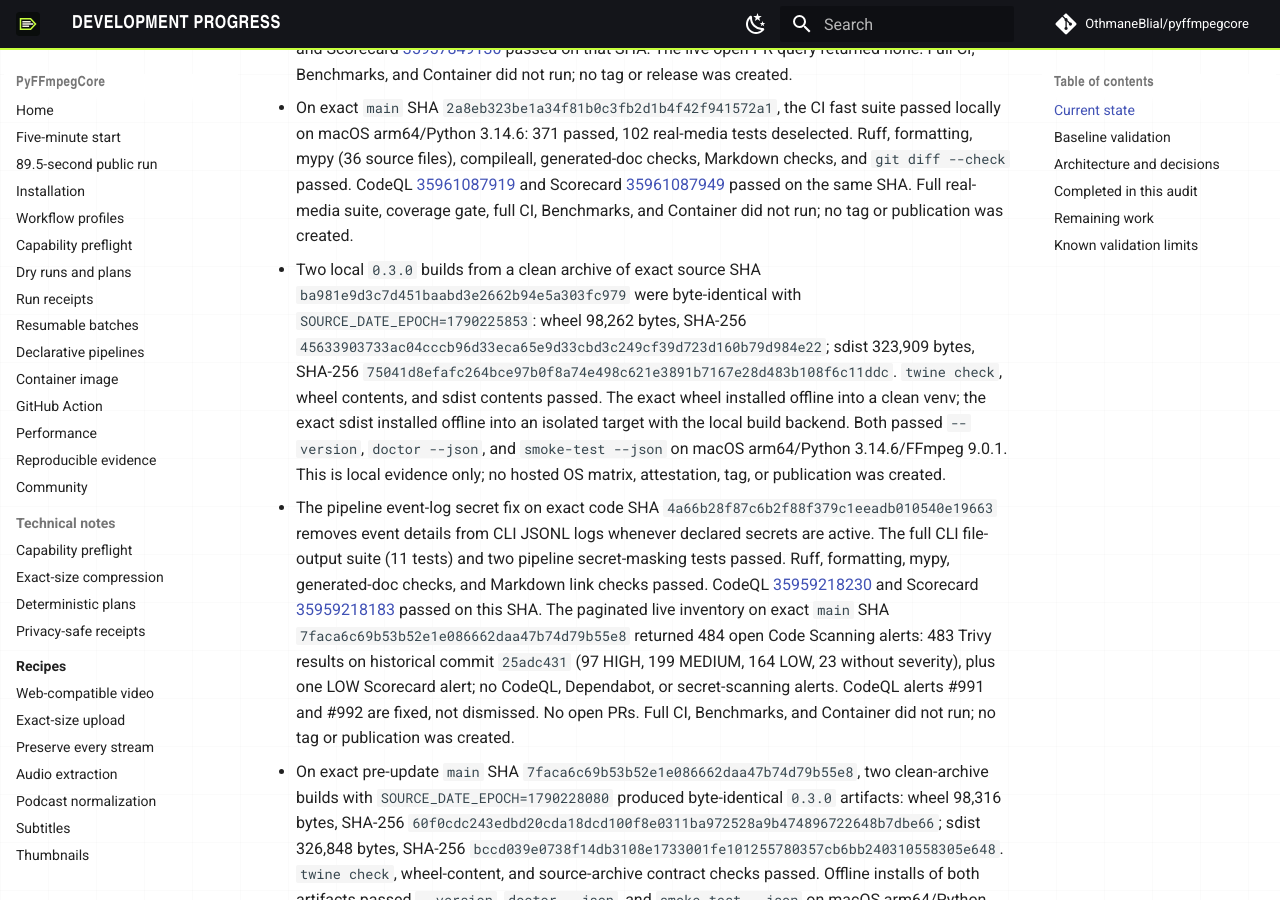
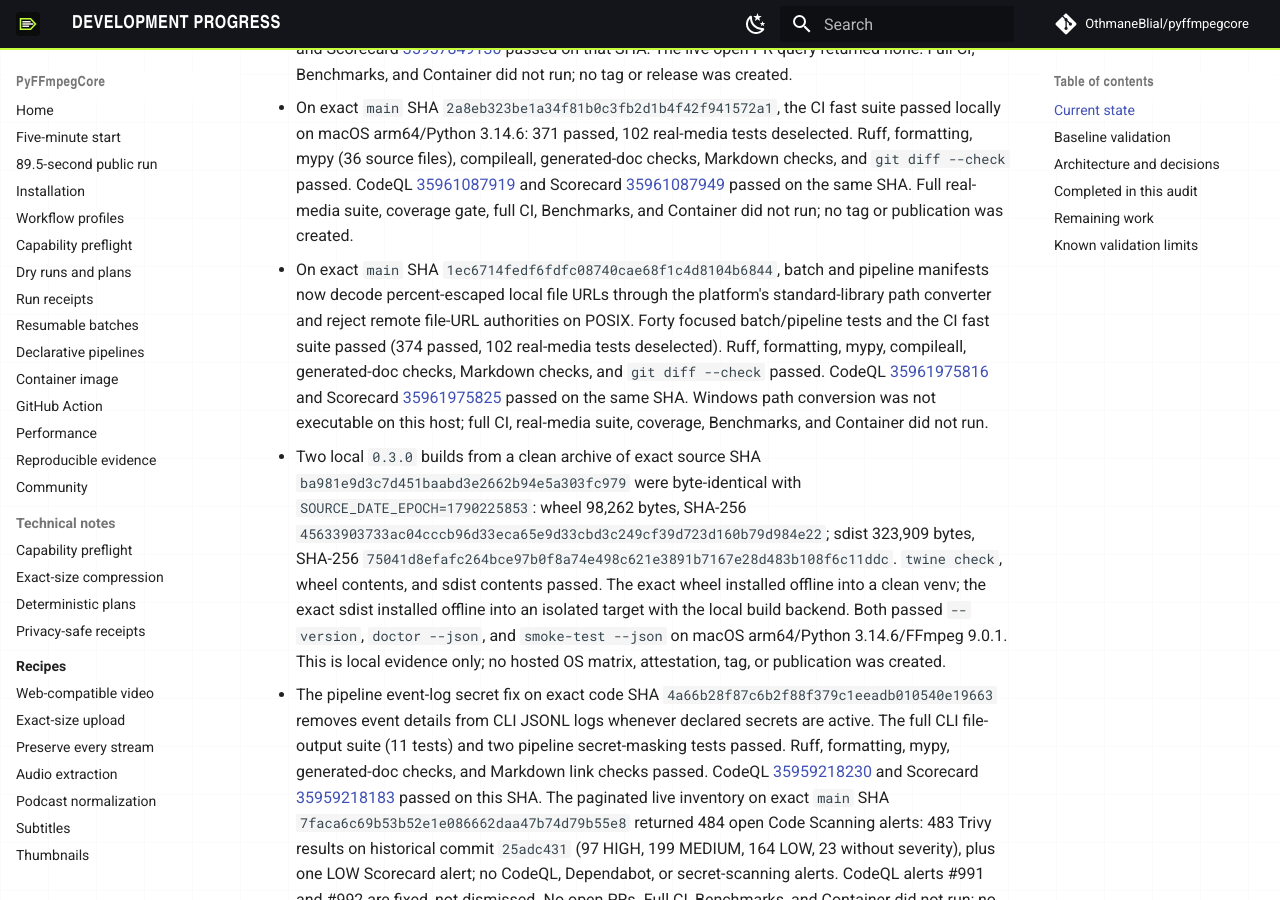
Before and after one commit to OthmaneBlial/pyffmpegcore, an MkDocs documentation site: the page built from docs/PROGRESS.md, in a window 1280 px wide and 900 px high, scrolled down 1512 px. Built offline with MkDocs 1.6.1 and Material for MkDocs 9.7.7, drawn with Linux system fonts in a browser that asks for light colours; comment, search, counter and statistics services are not loaded.

Commit message:
docs: record manifest path fix evidence

```diff
--- a/docs/PROGRESS.md
+++ b/docs/PROGRESS.md
@@ -14,6 +14,7 @@ Updated: 2026-09-24
 - The output-race fix on exact SHA `c801b90692f4d32f797602a1aeb096a74701802e` passed CodeQL [35957295722](https://github.com/OthmaneBlial/pyffmpegcore/actions/runs/35957295722) and Scorecard [35957295720](https://github.com/OthmaneBlial/pyffmpegcore/actions/runs/35957295720). Fourteen focused file, receipt, migration, and write-race tests passed locally with Ruff, formatting, mypy, docs checks, and `git diff --check`. Full CI, Benchmarks, and Container did not run; no tag or release was created.
 - On exact `main` SHA `ba981e9d3c7d451baabd3e2662b94e5a303fc979`, CLI file outputs and batch/pipeline state claims now distinguish a destination collision from a parent-directory error and report actionable failures. Sixty focused CLI, batch, pipeline, and receipt tests passed with Ruff, formatting, mypy, generated-doc checks, link checks, and `git diff --check`. CodeQL [35957849103](https://github.com/OthmaneBlial/pyffmpegcore/actions/runs/35957849103) and Scorecard [35957849130](https://github.com/OthmaneBlial/pyffmpegcore/actions/runs/35957849130) passed on that SHA. The live open-PR query returned none. Full CI, Benchmarks, and Container did not run; no tag or release was created.
 - On exact `main` SHA `2a8eb323be1a34f81b0c3fb2d1b4f42f941572a1`, the CI fast suite passed locally on macOS arm64/Python 3.14.6: 371 passed, 102 real-media tests deselected. Ruff, formatting, mypy (36 source files), compileall, generated-doc checks, Markdown checks, and `git diff --check` passed. CodeQL [35961087919](https://github.com/OthmaneBlial/pyffmpegcore/actions/runs/35961087919) and Scorecard [35961087949](https://github.com/OthmaneBlial/pyffmpegcore/actions/runs/35961087949) passed on the same SHA. Full real-media suite, coverage gate, full CI, Benchmarks, and Container did not run; no tag or publication was created.
+- On exact `main` SHA `1ec6714fedf6fdfc08740cae68f1c4d8104b6844`, batch and pipeline manifests now decode percent-escaped local file URLs through the platform's standard-library path converter and reject remote file-URL authorities on POSIX. Forty focused batch/pipeline tests and the CI fast suite passed (374 passed, 102 real-media tests deselected). Ruff, formatting, mypy, compileall, generated-doc checks, Markdown checks, and `git diff --check` passed. CodeQL [35961975816](https://github.com/OthmaneBlial/pyffmpegcore/actions/runs/35961975816) and Scorecard [35961975825](https://github.com/OthmaneBlial/pyffmpegcore/actions/runs/35961975825) passed on the same SHA. Windows path conversion was not executable on this host; full CI, real-media suite, coverage, Benchmarks, and Container did not run.
 - Two local `0.3.0` builds from a clean archive of exact source SHA `ba981e9d3c7d451baabd3e2662b94e5a303fc979` were byte-identical with `SOURCE_DATE_EPOCH=1790225853`: wheel 98,262 bytes, SHA-256 `45633903733ac04cccb96d33eca65e9d33cbd3c249cf39d723d160b79d984e22`; sdist 323,909 bytes, SHA-256 `75041d8efafc264bce97b0f8a74e498c621e3891b7167e28d483b108f6c11ddc`. `twine check`, wheel contents, and sdist contents passed. The exact wheel installed offline into a clean venv; the exact sdist installed offline into an isolated target with the local build backend. Both passed `--version`, `doctor --json`, and `smoke-test --json` on macOS arm64/Python 3.14.6/FFmpeg 9.0.1. This is local evidence only; no hosted OS matrix, attestation, tag, or publication was created.
 - The pipeline event-log secret fix on exact code SHA `4a66b28f87c6b2f88f379c1eeadb010540e19663` removes event details from CLI JSONL logs whenever declared secrets are active. The full CLI file-output suite (11 tests) and two pipeline secret-masking tests passed. Ruff, formatting, mypy, generated-doc checks, and Markdown link checks passed. CodeQL [35959218230](https://github.com/OthmaneBlial/pyffmpegcore/actions/runs/35959218230) and Scorecard [35959218183](https://github.com/OthmaneBlial/pyffmpegcore/actions/runs/35959218183) passed on this SHA. The paginated live inventory on exact `main` SHA `7faca6c69b53b52e1e086662daa47b74d79b55e8` returned 484 open Code Scanning alerts: 483 Trivy results on historical commit `25adc431` (97 HIGH, 199 MEDIUM, 164 LOW, 23 without severity), plus one LOW Scorecard alert; no CodeQL, Dependabot, or secret-scanning alerts. CodeQL alerts #991 and #992 are fixed, not dismissed. No open PRs. Full CI, Benchmarks, and Container did not run; no tag or publication was created.
 - On exact pre-update `main` SHA `7faca6c69b53b52e1e086662daa47b74d79b55e8`, two clean-archive builds with `SOURCE_DATE_EPOCH=1790228080` produced byte-identical `0.3.0` artifacts: wheel 98,316 bytes, SHA-256 `60f0cdc243edbd20cda18dcd100f8e0311ba972528a9b474896722648b7dbe66`; sdist 326,848 bytes, SHA-256 `bccd039e0738f14db3108e1733001fe101255780357cb6bb240310558305e648`. `twine check`, wheel-content, and source-archive contract checks passed. Offline installs of both artifacts passed `--version`, `doctor --json`, and `smoke-test --json` on macOS arm64/Python 3.14.6/FFmpeg 9.0.1. This progress/checklist entry is part of the sdist, so rebuild from final release SHA. Build outputs were temporary and deleted. No hosted matrix, attestation, tag, or publication was created.
```
Also changed, not shown: RELEASE_CHECKLIST.md (+1 -1 lines).
